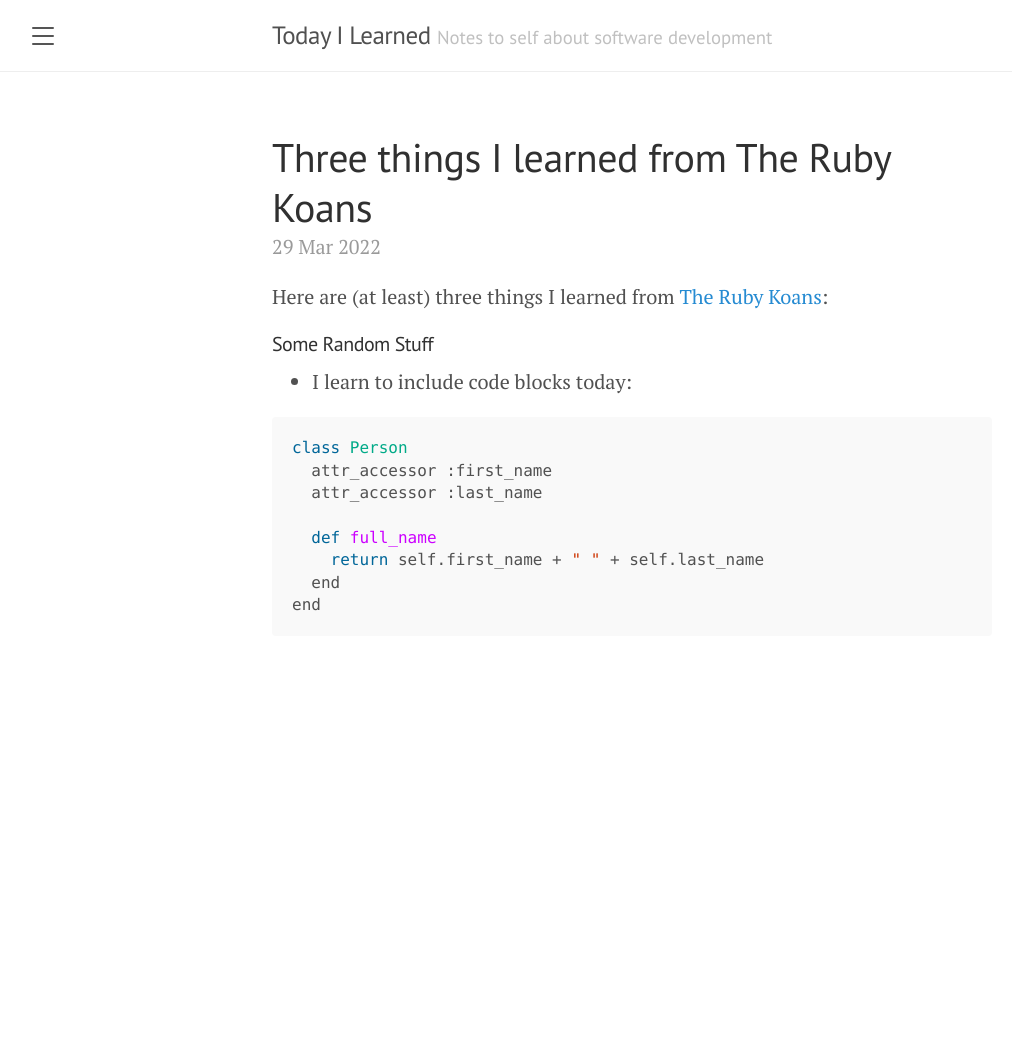
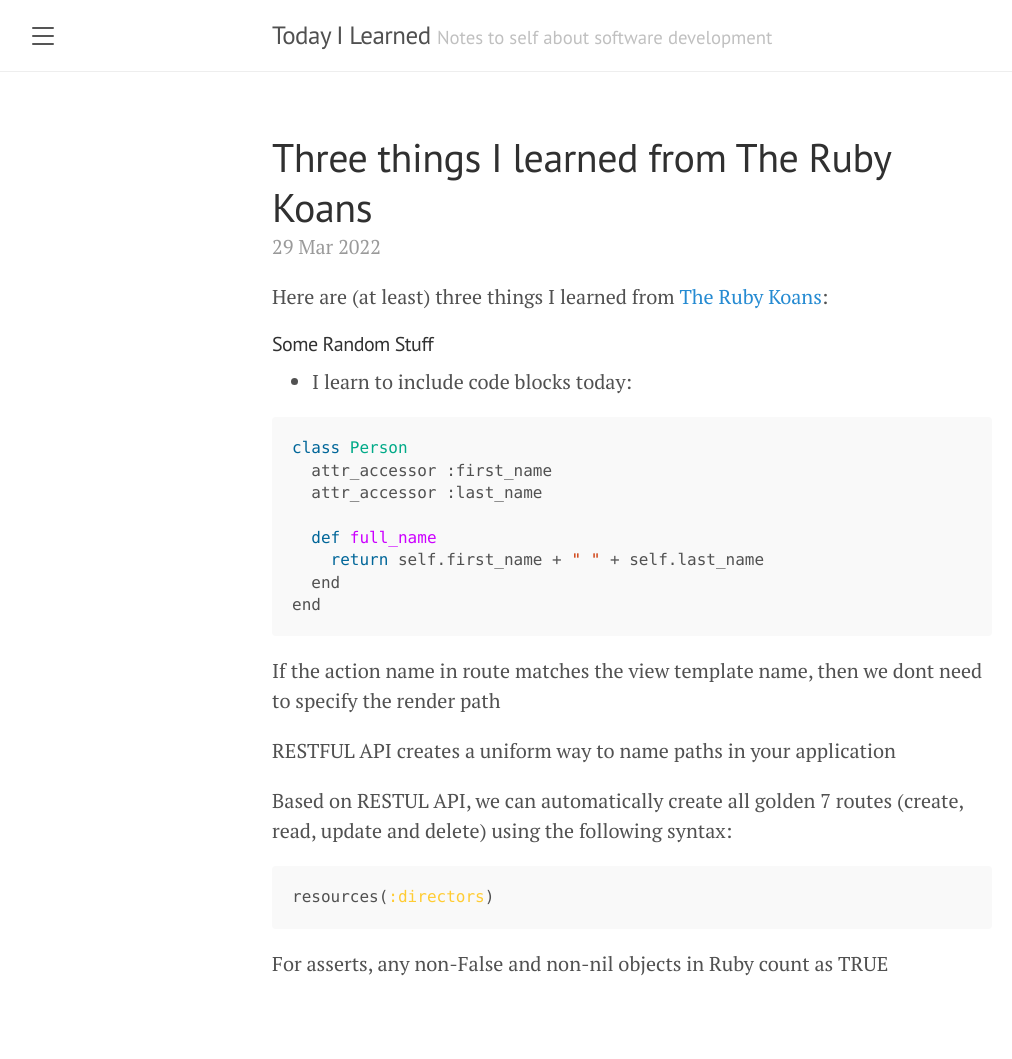
Before and after one commit to anhdao21/study_journal, a Jekyll site: the page built from _posts/2022-03-29-three-things-i-learned-from-the-ruby-koans.md, in a window 1280 px wide. Shown: the whole page, without its empty margins (8-1020 px from the left). Built offline with Jekyll 4.4.1, drawn with Linux system fonts in a browser that asks for light colours; before the commit the page ends 900 px from its top, so only the background shows below that.

Commit message:
Update 2022-03-29-three-things-i-learned-from-the-ruby-koans.md

````diff
--- a/_posts/2022-03-29-three-things-i-learned-from-the-ruby-koans.md
+++ b/_posts/2022-03-29-three-things-i-learned-from-the-ruby-koans.md
@@ -18,3 +18,14 @@ class Person
   end
 end
 ```
+
+If the action name in route matches the view template name, then we dont need to specify the render path
+
+RESTFUL API creates a uniform way to name paths in your application
+
+Based on RESTUL API, we can automatically create all golden 7 routes (create, read, update and delete) using the following syntax:
+```ruby
+resources(:directors)
+```
+
+For asserts, any non-False and non-nil objects in Ruby count as TRUE
````
